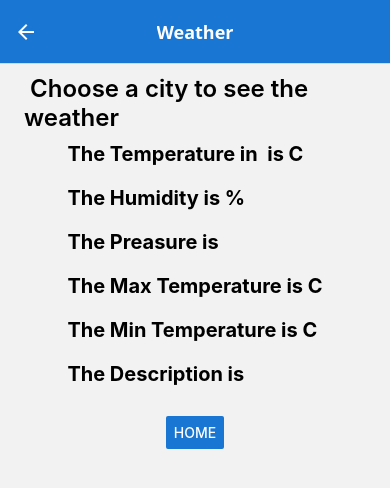
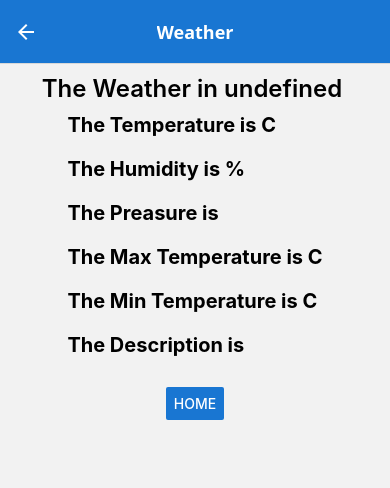
Before and after one commit to Netchicken/dsd604ass2rncitiesv3, a React Native app: screen /Weather in a window 390 px wide. Shown: the top 488 px of the page. Built offline with nearby package versions, Linux system fonts and the light colour scheme.

Commit message:
formatting

```diff
--- a/Components/Api.js
+++ b/Components/Api.js
@@ -95,14 +95,11 @@ export default function Api({ navigation, route }) {
 
   return (
     <SafeAreaView style={styles.container}>
-      <Section style={styles.sectionTitle} title=" Choose a city to see the weather"></Section>
+      <Section style={styles.sectionTitle} title={` The Weather in ${selectedCity}  `}></Section>
 
       <View>
-        <Text style={styles.text}>
-          The Temperature in {selectedCity === null ? "no city selected" : selectedCity} is {cityTemp}C
-        </Text>
-
         <View>
+          <Text style={styles.text}>The Temperature is {cityTemp}C </Text>
           <Text style={styles.text}>The Humidity is {cityDetails[1]}%</Text>
           <Text style={styles.text}>The Preasure is {cityDetails[2]}</Text>
           <Text style={styles.text}>The Max Temperature is {cityDetails[3]}C</Text>
```
